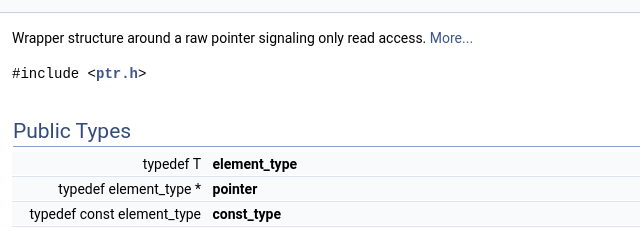
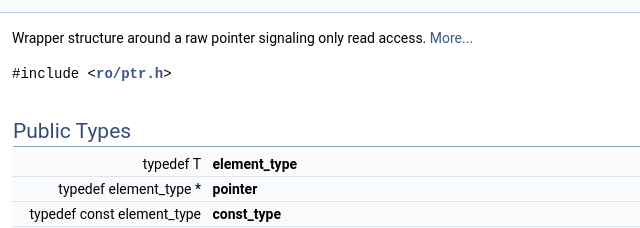
Before and after one commit to cschlosser/ro_ptr, a plain HTML site: page structreadonly_1_1ro__ptr.html in a window 1280 px wide. Shown: the part 188-416 px from the top of the page, 0-640 px from the left. Drawn offline with Linux system fonts and the light colour scheme.

Commit message:
deploy: 76adfb8eaf6b3b7b1fdd0fc86df2f1e0138355e0

```diff
--- a/structreadonly_1_1ro__ptr.html
+++ b/structreadonly_1_1ro__ptr.html
@@ -79,7 +79,7 @@ $(function() {
 <p>Wrapper structure around a raw pointer signaling only read access.
  <a href="structreadonly_1_1ro__ptr.html#details">More...</a></p>
 
-<p><code>#include &lt;<a class="el" href="ptr_8h_source.html">ptr.h</a>&gt;</code></p>
+<p><code>#include &lt;<a class="el" href="ptr_8h_source.html">ro/ptr.h</a>&gt;</code></p>
 <table class="memberdecls">
 <tr class="heading"><td colspan="2"><h2 class="groupheader"><a name="pub-types"></a>
 Public Types</h2></td></tr>
```
